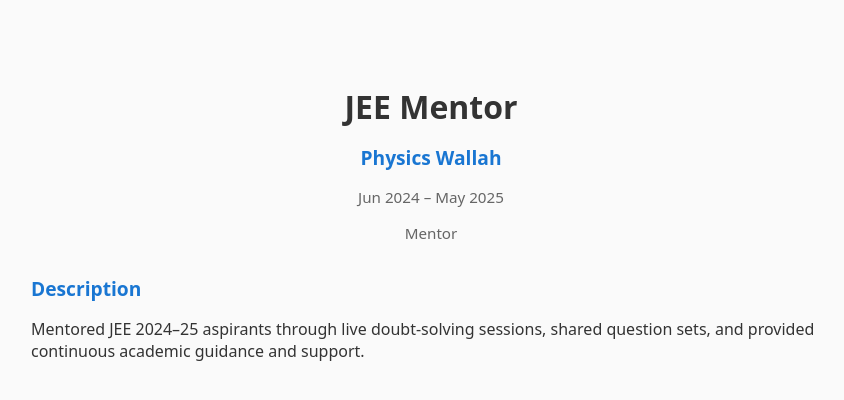
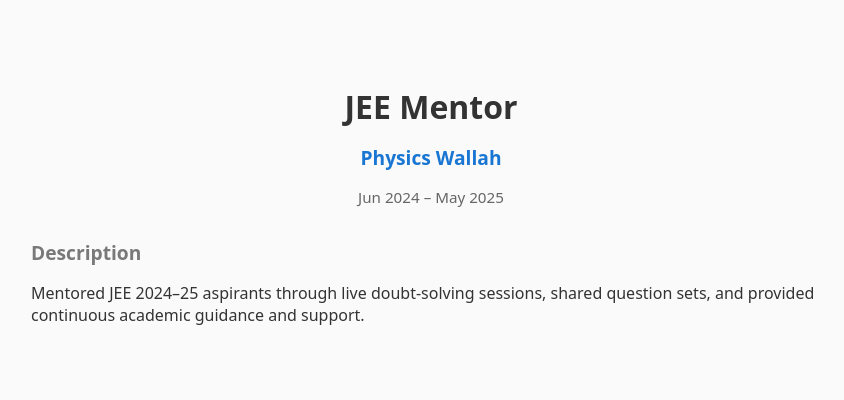
Before and after one commit to chiragmalik2612/chiragmalikpf, a React (Vite) app: page /experience/jee-mentor in a window 1280 px wide. Shown: the top 400 px of the page, without its empty margins (209-1053 px from the left). Built offline with nearby package versions, Linux system fonts and the light colour scheme.

Commit message:
info updated

```diff
--- a/src/components/ExperienceDetail.jsx
+++ b/src/components/ExperienceDetail.jsx
@@ -16,7 +16,7 @@
       <h1 className={styles.title}>{experience.title}</h1>
       <h2 className={styles.org}>{experience.org}</h2>
       <p className={styles.date}>{experience.date}</p>
-      <p className={styles.type}>{experience.type}</p>
+      {/* <p className={styles.type}>{experience.type}</p> */}
 
       <div className={styles.section}>
         <h3>Description</h3>
--- a/src/components/ExperienceDetail.module.css
+++ b/src/components/ExperienceDetail.module.css
@@ -35,7 +35,7 @@
 
 .section h3 {
   font-size: 1.2rem;
-  color: #1976d2;
+  color: #797979;
   margin-bottom: 0.5rem;
 }
 
--- a/src/components/HeroSection.jsx
+++ b/src/components/HeroSection.jsx
@@ -13,7 +13,7 @@
       <div className={styles.textContainer}>
         <h1 className={styles.heading}>Hi, I'm Chirag Malik</h1>
         <p className={styles.subheading} style={{ fontStyle: "italic" }}>
-          IIT BHU | Web Developer | Research Intern @IITDelhi | SME @PW | Ex-JEE
+          IIT BHU | Web Developer | Research Intern @IITDelhi | SME @PW | JEE
           Mentor @PW
         </p>
         <p className={styles.description}>
--- a/src/data/projects.js
+++ b/src/data/projects.js
@@ -14,7 +14,7 @@
     ],
     liveLink: "https://phyjeecs.vercel.app/",
     githubLink: "https://github.com/Abhi-shek26/PhyJEEcs",
-    challenges: "",
+    challenges: "will update soon ...",
   },
   {
     title: "EmOOd",
@@ -24,7 +24,7 @@
     techStack: ["React.js", "Firebase", "Bootstrap", "Chart.js"],
     liveLink: "#",
     githubLink: "https://github.com/chiragmalik2612/EmOOd",
-    challenges: "",
+    challenges: "will update soon ...",
   },
   {
     title: "Chapters' Dashboard",
@@ -34,6 +34,6 @@
     techStack: ["Node.js", "Express.js", "Bootstrap", "Redis", "MongoDB"],
     liveLink: "https://mgo-chapdashbe.onrender.com/",
     githubLink: "https://github.com/chiragmalik2612/mgo-chapdashBE",
-    challenges: "",
+    challenges: "will update soon ...",
   },
 ];
```
